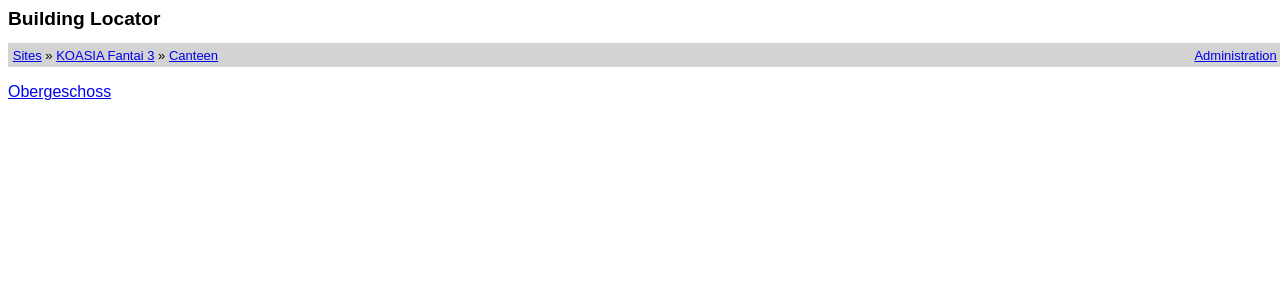
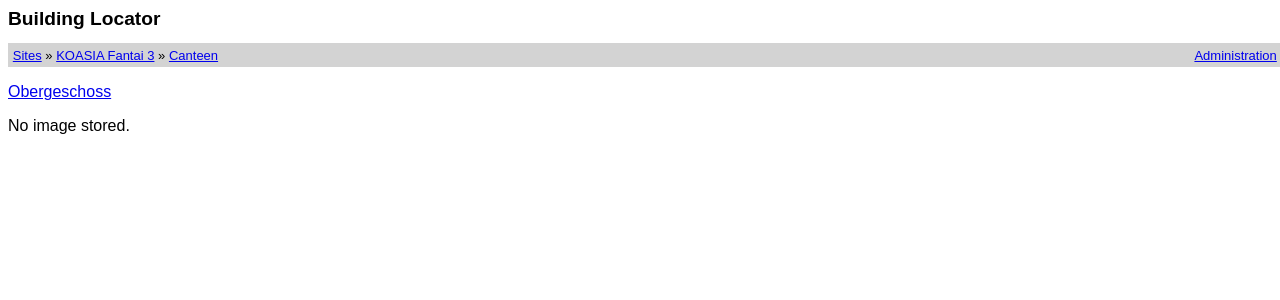
Before and after one commit to motlib/dbloc, a Django app: page /building/1/ in a window 1280 px wide. Shown: the top 300 px of the page. Run offline with Django 3.2, Linux system fonts and the light colour scheme; data comes from the database, SQL or seed files in the repository.

Commit message:
Show building overview image

```diff
--- a/loc/templates/loc/building.html
+++ b/loc/templates/loc/building.html
@@ -11,4 +11,13 @@
   {% endfor %}
 </p>
 
+<p>
+  {% if building.image %}
+  <img src="{{ building.image.url }}" />
+  {% else %}
+  No image stored.
+  {% endif %}
+</p>
+
+
 {% endblock %}
```
